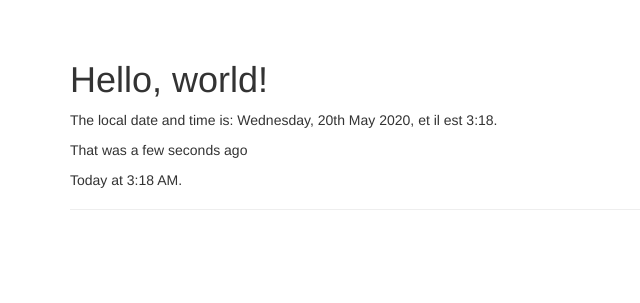
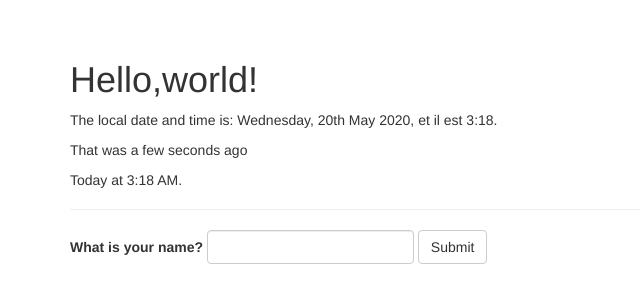
Before and after one commit to sabiarist/flasky, a Flask app: page / in a window 1280 px wide. Shown: the part 52-355 px from the top of the page, without its empty margins (0-640 px from the left). Run offline with Flask 2, Linux system fonts and the light colour scheme; some libraries are stand-ins or nearby versions.

Commit message:
Flask form: Wtf install, Flask-WTF configuration, Form building, form views templating and forms submission.

```diff
--- a/app.py
+++ b/app.py
@@ -6,21 +6,36 @@ from flask import abort
 from flask import render_template
 from flask_bootstrap import Bootstrap
 from flask_moment import Moment
-from  datetime import datetime
+from datetime import datetime
+from flask_wtf import FlaskForm
+from wtforms import StringField, SubmitField
+from wtforms.validators import DataRequired
 
 app = Flask(__name__)
 bootstrap = Bootstrap(app)
 moment = Moment(app)
+app.config['SECRET_KEY'] = '@McQfTjWnZr4u7x!A%D*F-JaNdRgUkXp2s5v8y/B?E(H+KbPeShVmYq3t6w9z$C&'
 
 
-@app.route('/')
-def index():
-    return render_template('index.html', current_time=datetime.utcnow())
+class NameForm(FlaskForm):
+    name = StringField('What is your name?', validators=[DataRequired()])
+    submit = SubmitField('Submit')
 
 
-@app.route('/user/<name>')
-def user(name):
-    return render_template('user.html', name=name)
+@app.route('/', methods=['GET', 'POST'])
+def index():
+    form = NameForm()
+    return render_template('index.html', current_time=datetime.utcnow(), indexform=form)
+
+
+@app.route('/user/', methods=['GET', 'POST'])
+def user():
+    name = None
+    form = NameForm()
+    if form.validate_on_submit():
+        name = form.name.data
+        form.name.data = ''
+    return render_template('user.html', userform=form, name=name)
 
 
 @app.route('/redirect')
--- a/templates/index.html
+++ b/templates/index.html
@@ -1,12 +1,16 @@
 {% extends "base.html" %}
+{% import "bootstrap/wtf.html" as wtf %}
 
 {% block title %} Index {% endblock %}
 
 {% block page_content %}
     <div class="page-header">
-        <h1>Hello, world!</h1>
+        <h1>Hello,world!</h1>
         <p>The local date and time is: {{ moment(current_time).format('dddd, Do MMMM YYYY, [et il est] h:mm') }}.</p>
         <p>That was {{ moment(current_time).fromNow(refresh=True) }}</p>
         <p>{{ moment(current_time).calendar() }}.</p>
     </div>
+    <div class="form-inline">
+        {{ wtf.quick_form(indexform) }}
+    </div>
 {% endblock %}
--- a/templates/user.html
+++ b/templates/user.html
@@ -1,9 +1,11 @@
 {% extends "base.html" %}
+{% import "bootstrap/wtf.html" as wtf %}
 
 {% block title %} Flasky {% endblock %}
 
 {% block page_content %}
     <div class="page-header">
-        <h1> Hello, {{ name }}! </h1>
+        <h1> Hello, {% if name %}{{ name }}{% else %}Stranger{% endif %}!</h1>
     </div>
+    {{ wtf.quick_form(userform) }}
 {% endblock %}
--- /dev/null
+++ b/templates/wtf.html
@@ -0,0 +1,3 @@
+{% import "bootstrap/wtf.html" as wtf %}
+
+{{ wtf.quick_form(form) }}
```
